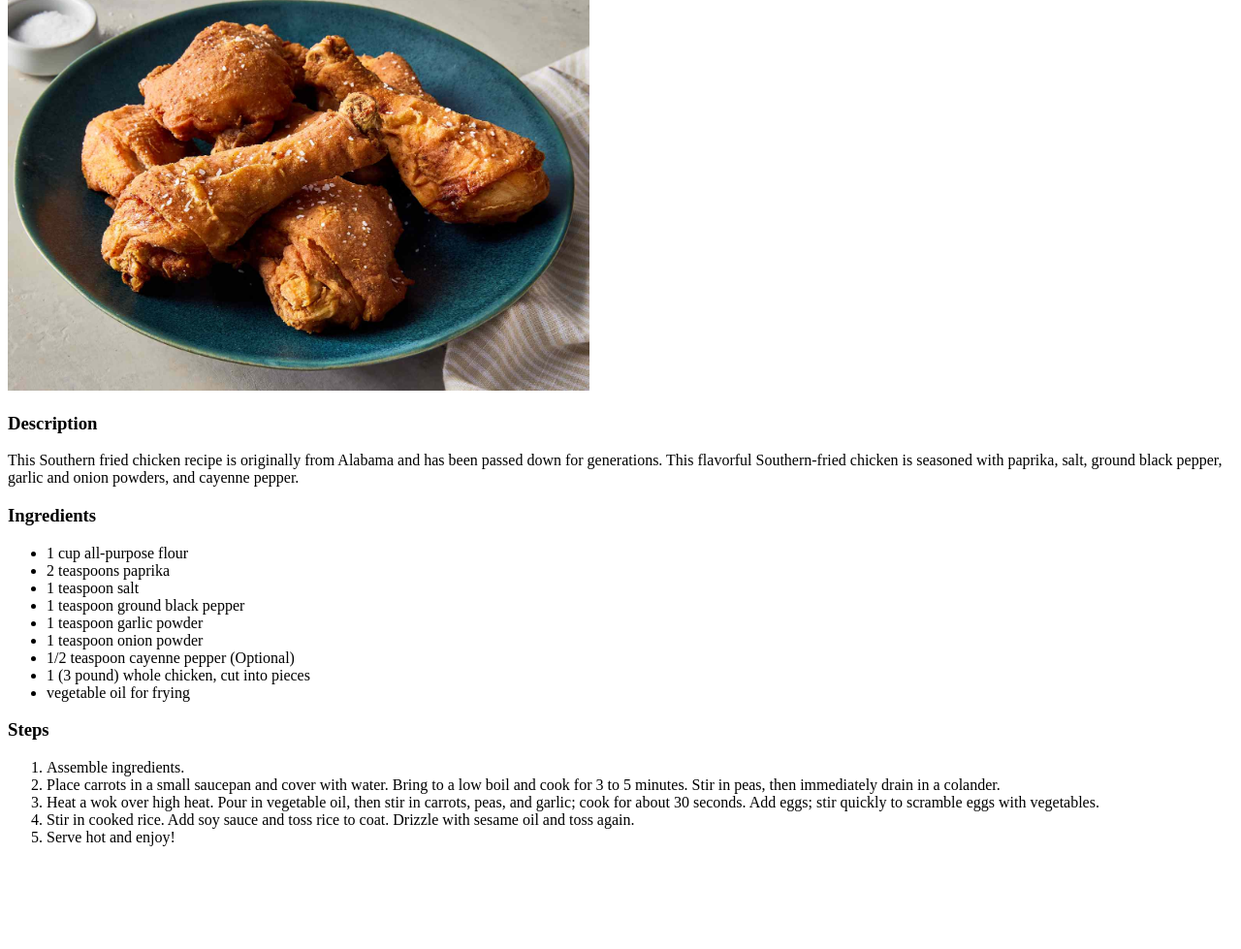
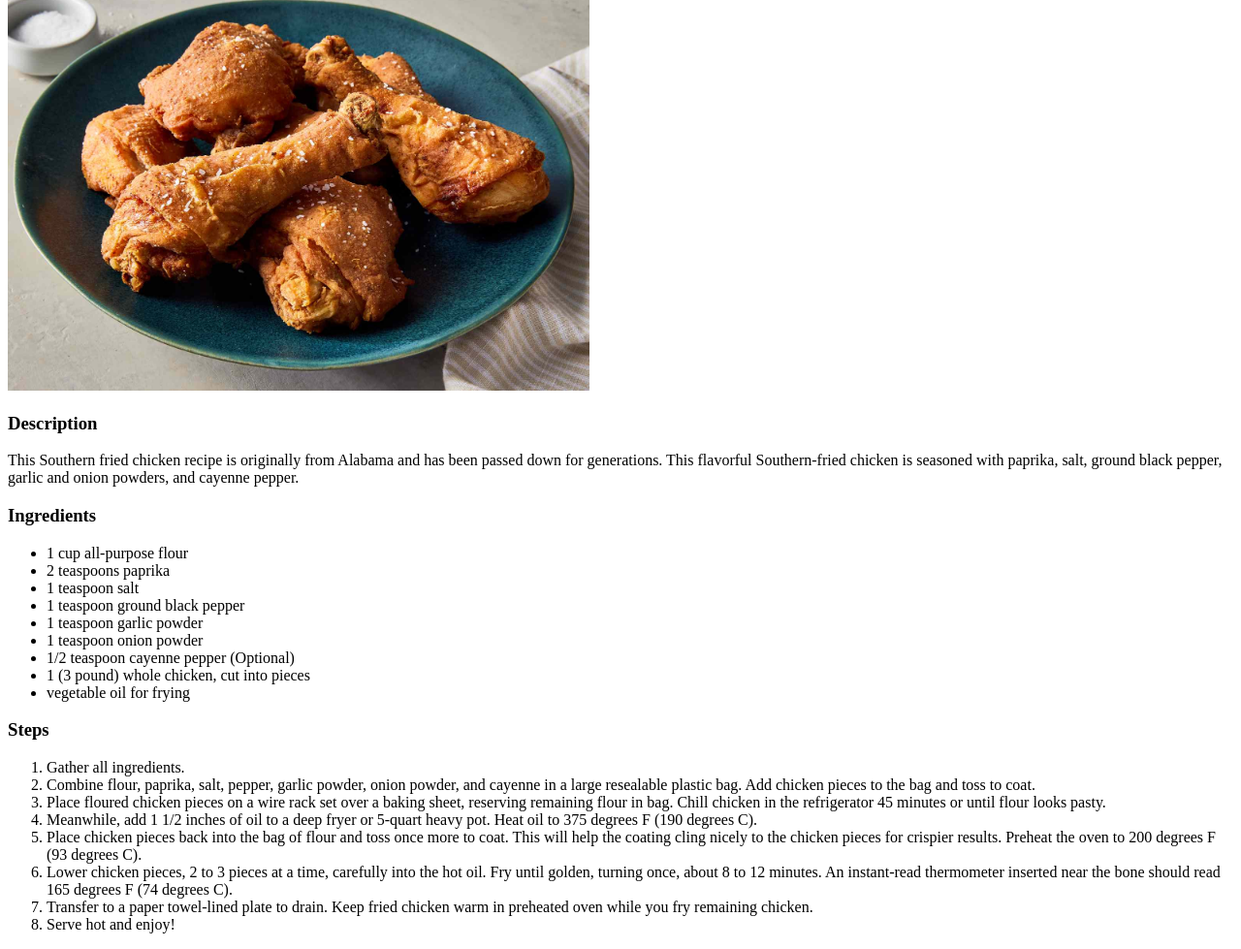
Before and after one commit to GravityDefied4/odin-recipes, a plain HTML site: page recipes/chicken.html in a window 1280 px wide. Shown: the part 127-1106 px from the top of the page at 97% size. Before the commit the page ends 1016 px from the top, so only its background shows below. Drawn offline with Linux system fonts and the light colour scheme.

Commit message:
Create file for fried chicken recipe

```diff
--- a/recipes/chicken.html
+++ b/recipes/chicken.html
@@ -31,12 +31,18 @@
 
     <h3>Steps</h3>
         <ol>
-            <li>Assemble ingredients.</li>
-            <li>Place carrots in a small saucepan and cover with water. Bring to a low boil and cook for 3 to 5 minutes.
-                Stir in peas, then immediately drain in a colander.</li>
-            <li>Heat a wok over high heat. Pour in vegetable oil, then stir in carrots, peas, and garlic; cook for about
-                30 seconds. Add eggs; stir quickly to scramble eggs with vegetables.</li>
-            <li>Stir in cooked rice. Add soy sauce and toss rice to coat. Drizzle with sesame oil and toss again.</li>
+            <li>Gather all ingredients.</li>
+            <li>Combine flour, paprika, salt, pepper, garlic powder, onion powder, and cayenne in a large resealable plastic bag.
+                Add chicken pieces to the bag and toss to coat.</li>
+            <li>Place floured chicken pieces on a wire rack set over a baking sheet, reserving remaining flour in bag. Chill
+                chicken in the refrigerator 45 minutes or until flour looks pasty.</li>
+            <li>Meanwhile, add 1 1/2 inches of oil to a deep fryer or 5-quart heavy pot. Heat oil to 375 degrees F (190 degrees C).</li>
+            <li>Place chicken pieces back into the bag of flour and toss once more to coat. This will help the coating cling
+                nicely to the chicken pieces for crispier results. Preheat the oven to 200 degrees F (93 degrees C).</li>
+            <li>Lower chicken pieces, 2 to 3 pieces at a time, carefully into the hot oil. Fry until golden, turning once,
+                about 8 to 12 minutes. An instant-read thermometer inserted near the bone should read 165 degrees F (74 degrees C).</li>
+            <li>Transfer to a paper towel-lined plate to drain. Keep fried chicken warm in preheated oven while you fry remaining
+                chicken.</li>
             <li>Serve hot and enjoy!</li>
         </ol>
 
```
